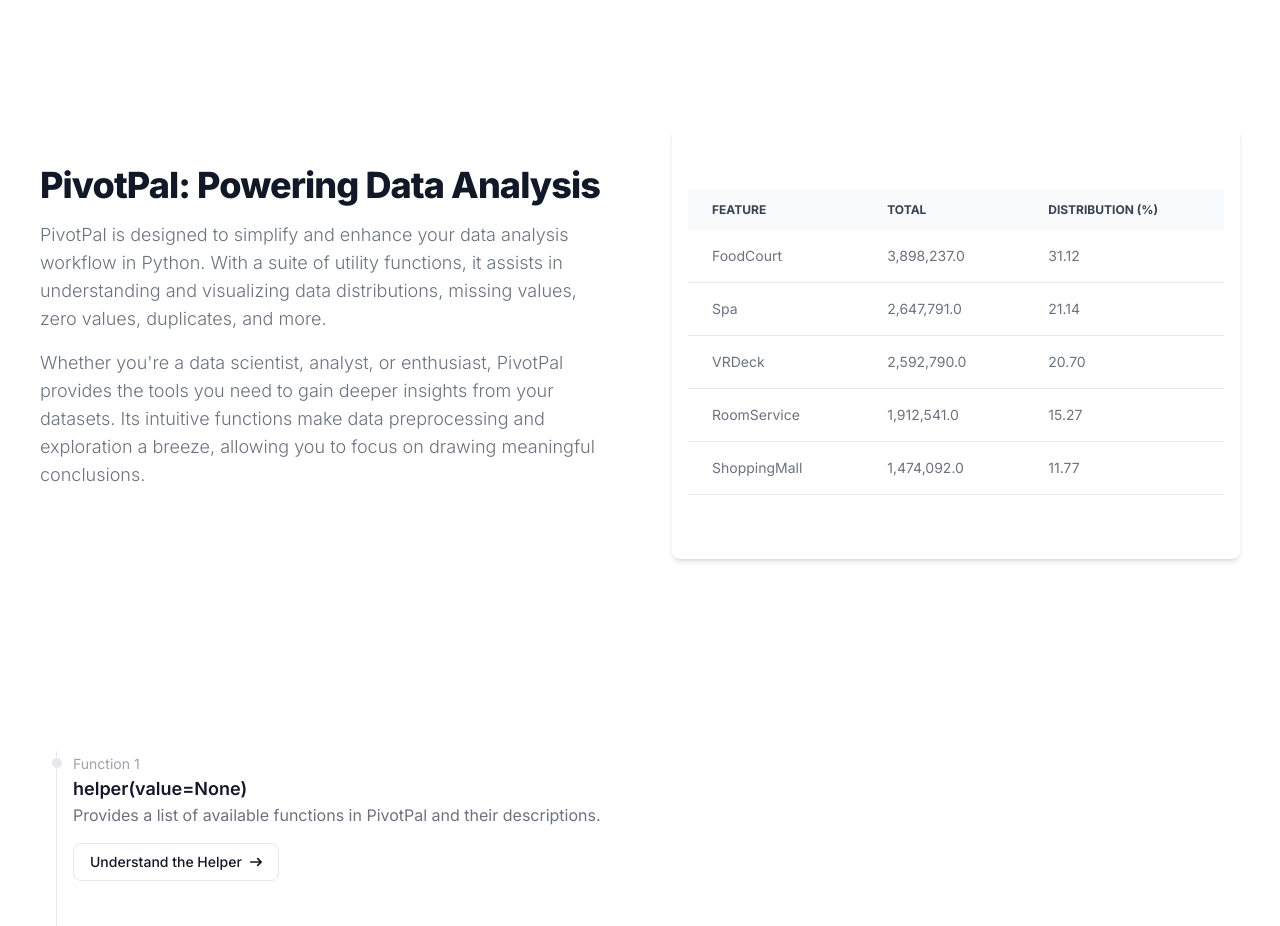
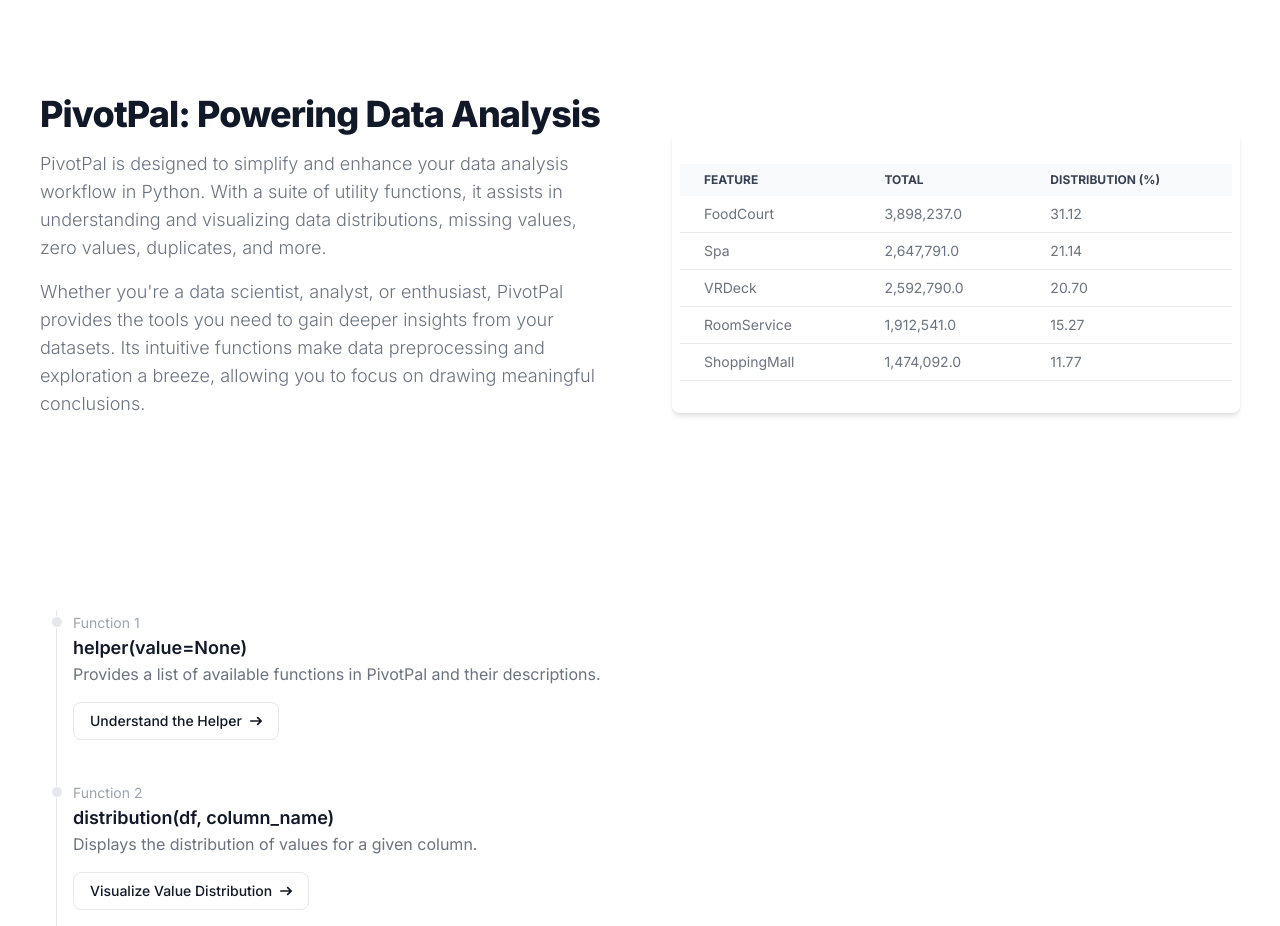
Before and after one commit to ktgcreative/pivotpal-website, a Next.js app: page / in a window 1280 px wide. Shown: the part 900-1826 px from the top of the page. Built offline with nearby package versions, Linux system fonts and the light colour scheme.

Commit message:
first commit

```diff
--- a/components/dynamic/coding/DynamicTable.tsx
+++ b/components/dynamic/coding/DynamicTable.tsx
@@ -1,4 +1,3 @@
-
 // components/DynamicTable.tsx
 
 import React from 'react';
@@ -14,13 +13,12 @@
 
 const DynamicTable: React.FC<DynamicTableProps> = ({ columns }) => {
     return (
-
-        <div className="py-10 px-4 mx-auto max-w-screen-xl text-center lg:py-16  relative overflow-x-auto shadow-md sm:rounded-lg">
-            <table className="w-full text-sm text-left text-gray-500 dark:text-gray-400">
+        <div className="py-4 px-2 mx-auto max-w-screen-xl text-center lg:py-8 relative overflow-x-auto shadow-md sm:rounded-lg">
+            <table className="w-full text-xs md:text-sm text-left text-gray-500 dark:text-gray-400">
                 <thead className="text-xs text-gray-700 uppercase bg-gray-50 dark:bg-gray-700 dark:text-gray-400">
                     <tr>
                         {columns.map((column, index) => (
-                            <th key={index} scope="col" className="px-6 py-3">
+                            <th key={index} scope="col" className="px-2 md:px-6 py-2">
                                 {column.columnName}
                             </th>
                         ))}
@@ -30,7 +28,7 @@
                     {Array.from({ length: Math.max(...columns.map(col => col.data.length)) }).map((_, rowIndex) => (
                         <tr key={rowIndex} className="bg-white border-b dark:bg-gray-800 dark:border-gray-700 hover:bg-gray-50 dark:hover:bg-gray-600">
                             {columns.map((column, colIndex) => (
-                                <td key={colIndex} className="px-6 py-4">
+                                <td key={colIndex} className="px-2 md:px-6 py-2">
                                     {column.data[rowIndex]}
                                 </td>
                             ))}
```
